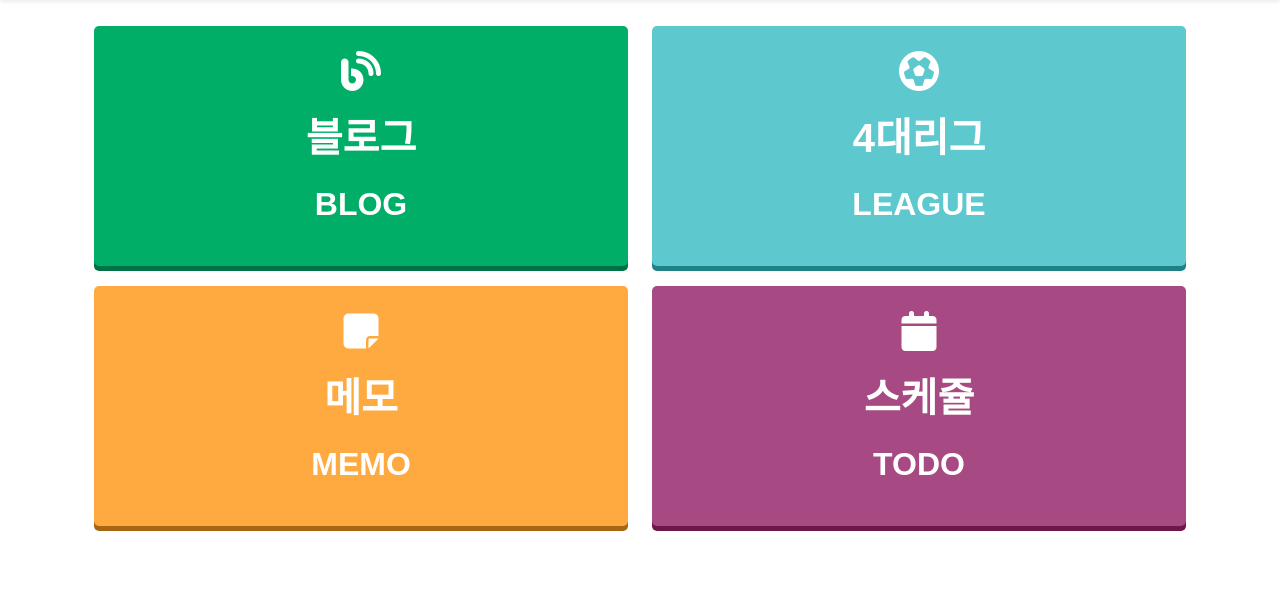
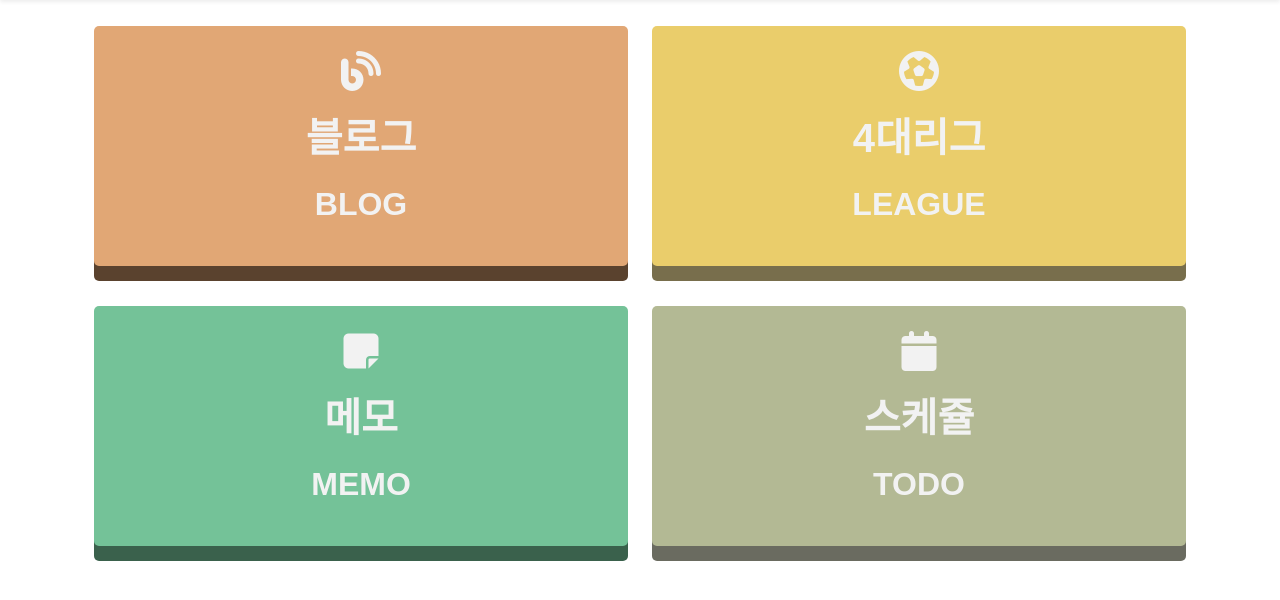
Before and after one commit to hoya6512/ubuntu-siuzip, a Django app: page / in a window 1280 px wide. Shown: the part 66-666 px from the top of the page. Run offline with Django 5.2, Linux system fonts and the light colour scheme; parts of the project's set-up code (start-up, migrations or seed data) failed here and were passed over; some libraries are stand-ins or nearby versions.

Commit message:
landing page 수정 profile 로직 수정

```diff
--- a/accounts/views.py
+++ b/accounts/views.py
@@ -156,6 +156,7 @@ def password_edit(request):
     )
 
 
+@login_required
 def profile_posted(request):
 
     posts = Post.objects.filter(author=request.user)
@@ -171,6 +172,7 @@ def profile_posted(request):
     return render(request, "accounts/profile_posted.html", context)
 
 
+@login_required
 def profile_commented(request):
 
     comments = Comment.objects.filter(author=request.user)
@@ -186,6 +188,7 @@ def profile_commented(request):
     return render(request, "accounts/profile_commented.html", context)
 
 
+@login_required
 def profile_reply(request):
 
     replies = Reply.objects.filter(author=request.user)
--- a/core/templates/root.html
+++ b/core/templates/root.html
@@ -37,7 +37,6 @@
         a,
         a:visited {
           text-decoration: none;
-          color: #00AE68;
         }
         a.button {
           display: block;
@@ -46,66 +45,66 @@
           width: 100%;
           height: 30vh;
           padding: 0;
-          margin: 10px 20px 10px 0;
+          margin: 10px 20px 30px 0;
           font-weight: 600;
           text-align: center;
           line-height: 50px;
-          color: #FFF;
+          color: #f2f2f2;
           border-radius: 5px;
           transition: all 0.2s ;
         }
 
         .btnBlueGreen {
-          background: #00AE68;
+          background:#e1a775;
         }
 
         .btnLightBlue {
-          background: #5DC8CD;
+          background: #eacd6b;
         }
 
         .btnOrange {
-          background: #FFAA40;
+          background: #74c298;
         }
 
         .btnPurple {
-          background: #A74982;
+          background: #b3b994;
         }
         /* 3D */
         .btnBlueGreen.btnPush {
-          box-shadow: 0px 5px 0px 0px #007144;
+          box-shadow: 0px 15px 0px 0px #5a422e;
         }
 
         .btnLightBlue.btnPush {
-          box-shadow: 0px 5px 0px 0px #1E8185;
+          box-shadow: 0px 15px 0px 0px #786e4c;
         }
 
         .btnOrange.btnPush {
-          box-shadow: 0px 5px 0px 0px #A66615;
+          box-shadow: 0px 15px 0px 0px #3a614c;
         }
 
         .btnPurple.btnPush {
-          box-shadow: 0px 5px 0px 0px #6D184B;
+          box-shadow: 0px 15px 0px 0px #6a6b60;
         }
 
         .btnPush:hover {
-          margin-top: 15px;
-          margin-bottom: 5px;
+          margin-top: 25px;
+          margin-bottom: 15px;
         }
 
         .btnBlueGreen.btnPush:hover {
-          box-shadow: 0px 0px 0px 0px #007144;
+          box-shadow: 0px 0px 0px 0px #5a422e;
         }
 
         .btnLightBlue.btnPush:hover {
-          box-shadow: 0px 0px 0px 0px #1E8185;
+          box-shadow: 0px 0px 0px 0px #786e4c;
         }
 
         .btnOrange.btnPush:hover {
-          box-shadow: 0px 0px 0px 0px #A66615;
+          box-shadow: 0px 0px 0px 0px #3a614c;
         }
 
         .btnPurple.btnPush:hover {
-          box-shadow: 0px 0px 0px 0px #6D184B;
+          box-shadow: 0px 0px 0px 0px #6a6b60;
         }
     </style>
 {% endblock %}
```
